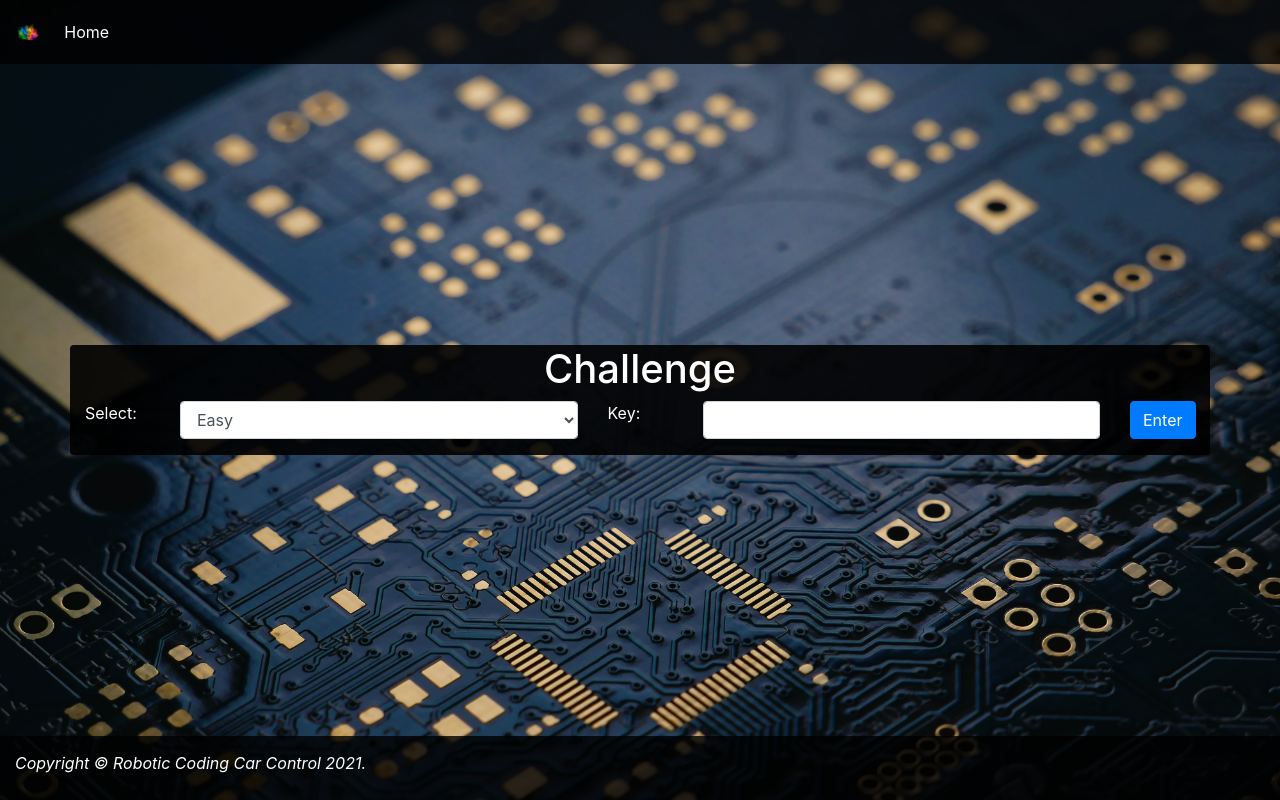
After one commit to team-p4-5/ICT2101-p4-5, a Flask app: page /editchallengesettings in a window 1280 px wide. The commit adds this page. Run offline with Flask 2, Linux system fonts and the light colour scheme; some libraries are stand-ins or nearby versions.

Commit message:
initial commit for ui/edit_challenge_settings + completed edit_challenge_settings page

```diff
--- a/app/__init__.py
+++ b/app/__init__.py
@@ -291,3 +291,9 @@ def queuecommands():
         # Append the newly received commands from Web UI into the comms object's "commands" list
         for command in commands.split(','):
             c2_comms_obj.commands.append(command)
+
+
+@app.route('/editchallengesettings')
+def editchallengesettings():
+    # Return page for dashboard
+    return render_template('editchallengesettings.html')
--- a/app/static/css/style.css
+++ b/app/static/css/style.css
@@ -75,3 +75,38 @@ footer
     font-size: .9en;
     padding: 15px;
 }
+
+#adminhtml
+{
+    height:100vh;
+}
+#admin-nav
+{
+    background: rgba(0,0,0,0.8);
+    height:8vh;
+}
+
+#admin-body
+{
+    background-image: url('../images/adminpagebackground.jpg');
+    background-repeat: no-repeat;
+    background-size: cover;
+}
+#admin-content-container
+{
+    height:84vh;
+}
+#admin-content-row-size
+{
+    height:100%
+}
+#admin-login-form
+{
+    background: rgba(0,0,0,0.9);
+}
+#admin-footer
+{
+    background: rgba(0,0,0,0.8);
+    border-top: none;
+    height:8vh;
+}
--- /dev/null
+++ b/app/templates/editchallengesettings.html
@@ -0,0 +1,65 @@
+<!DOCTYPE html>
+<html lang="en" name="adminhtml" id="adminhtml">
+    {% include 'base.html' %}
+    <body name="admin-body" id="admin-body">
+            <nav class="navbar navbar-expand-lg navbar-dark " id="admin-nav" name="admin-nav">
+                <a class="navbar-brand" href="../static/images/logo.png" name="admin-logo" id="admin-logo"><img src="../static/images/logo.png" alt="../static/images/startup.logo" height="20"></a>
+                <button class="navbar-toggler" type="button" data-toggle="collapse" data-target="#navbarSupportedContent" aria-controls="navbarSupportedContent" aria-expanded="false" aria-label="Toggle navigation">
+                    <span class="navbar-toggler-icon"></span>
+                </button>
+
+                <div class="collapse navbar-collapse" id="navbarSupportedContent">
+                    <ul class="navbar-nav mr-auto">
+                        <li class="nav-item active">
+                            <a class="nav-link" href="{{ url_for('index') }}">Home <span class="sr-only">(current)</span></a>
+                        </li>
+                    </ul>
+                </div>
+            </nav>
+            <main class="container" id="admin-content-container" name="admin-content-container">
+
+                <div class = "row justify-content-center" id="admin-content-row-size" name="admin-content-row-size">
+                    <div class="col-12 text-white rounded my-auto " id="admin-login-form" name="admin-login-form" >
+
+
+                        <form method="post">
+                            <h1 class="text-center">Challenge</h1>
+                            <div class="row">
+
+                            <div class="form-group col-1">
+                                <label for="challengelevel">Select: </label>
+                            </div>
+                            <div class="form-group col">
+
+                                <select class="form-control" name="challengelevel" id="challengelevel">
+                                        <option value="easy">Easy</option>
+                                        <option value="normal">Normal</option>
+
+                                </select>
+                            </div>
+                            <div class="form-group col-1">
+                                <label for="key">Key: </label>
+                            </div>
+
+                            <div class="form-group col">
+
+                                <input class="form-control" id="key"
+                                       name="key" required>
+                            </div>
+                            <div class="form-group text-center col-1">
+                                <button class="btn btn-primary" type="submit">Enter</button>
+                            </div>
+                        </div>
+                        </form>
+
+                    </div>
+                </div>
+            </main>
+
+        <footer name="admin-footer" id="admin-footer">
+        <p><em>Copyright &copy; Robotic Coding Car Control 2021.</em></p>
+        </footer>
+    </body>
+
+
+</html>
```
Also changed, not shown: app/static/images/adminpagebackground.jpg (added).
